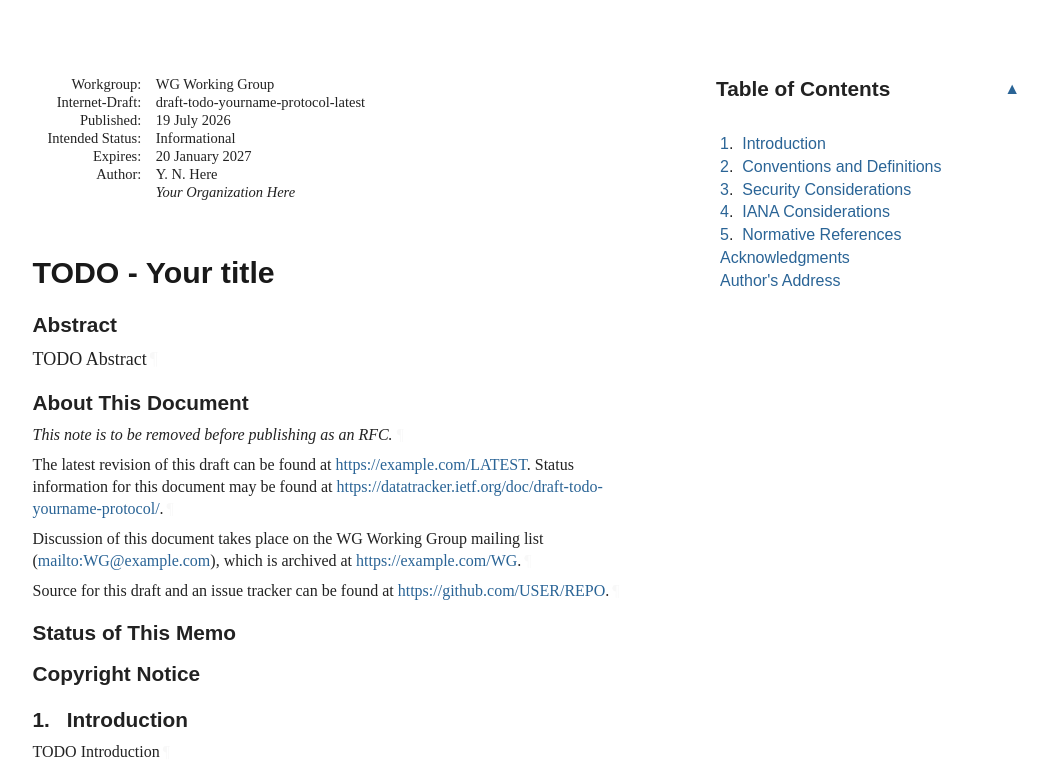
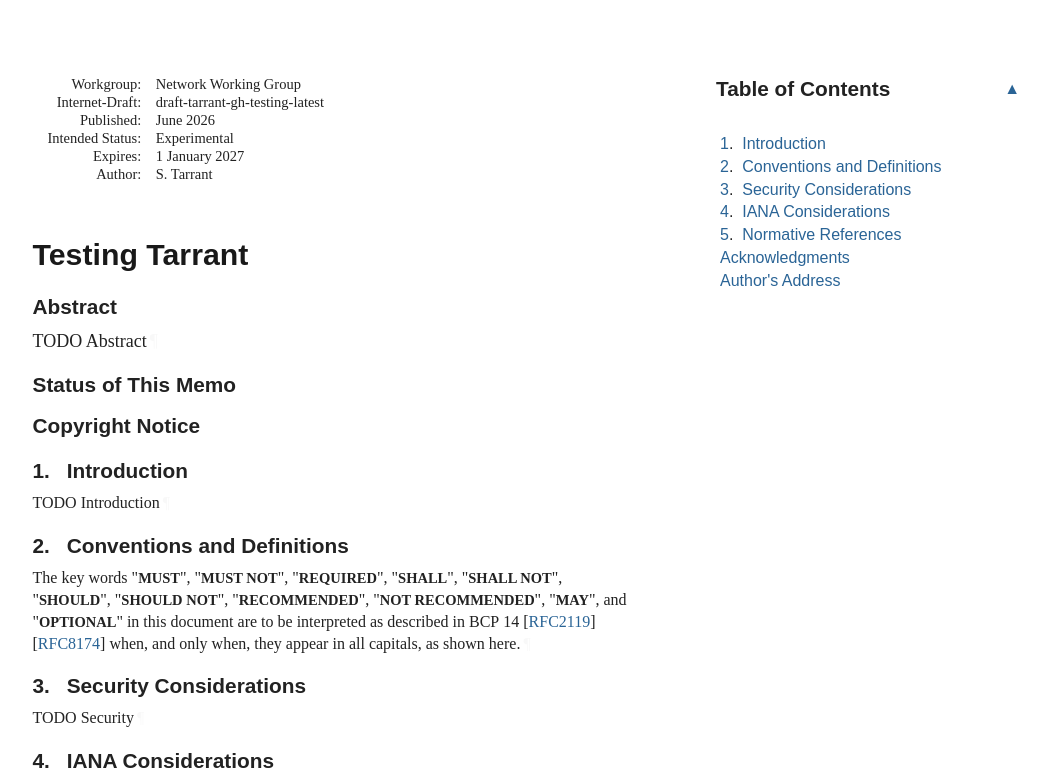
Before and after one commit to starrant-rpc/draft-tarrant-gh-testing, a plain HTML site: page draft-todo-yourname-protocol.html in a window 1280 px wide. Shown: the top 777 px of the page, without its empty margins (92-1140 px from the left). Drawn offline with Linux system fonts and the light colour scheme; a web font is replaced by a local one.

Commit message:
Script updating gh-pages from 017966b. [ci skip]

```diff
--- a/draft-todo-yourname-protocol.html
+++ b/draft-todo-yourname-protocol.html
@@ -4,16 +4,16 @@
 <meta charset="utf-8">
 <meta content="Common,Latin" name="scripts">
 <meta content="initial-scale=1.0" name="viewport">
-<title>TODO - Your title</title>
-<meta content="Your Name Here" name="author">
+<title>Testing Tarrant</title>
+<meta content="Sarah Tarrant" name="author">
 <meta content="
        TODO Abstract
     " name="description">
 <meta content="xml2rfc 3.34.0" name="generator">
-<meta content="next generation" name="keyword">
-<meta content="unicorn" name="keyword">
-<meta content="AI-native" name="keyword">
-<meta content="draft-todo-yourname-protocol-latest" name="ietf.draft">
+<meta content="sarah" name="keyword">
+<meta content="tarrant" name="keyword">
+<meta content="AI-negative" name="keyword">
+<meta content="draft-tarrant-gh-testing-latest" name="ietf.draft">
 <!-- Generator version information:
   xml2rfc 3.34.0
     Python 3.14.5
@@ -1045,12 +1045,12 @@ svg {
 <table class="ears">
 <thead><tr>
 <td class="left">Internet-Draft</td>
-<td class="center">TODO - Abbreviation</td>
-<td class="right">July 2026</td>
+<td class="center">TTesting</td>
+<td class="right">June 2026</td>
 </tr></thead>
 <tfoot><tr>
-<td class="left">Here</td>
-<td class="center">Expires 20 January 2027</td>
+<td class="left">Tarrant</td>
+<td class="center">Expires 1 January 2027</td>
 <td class="right">[Page]</td>
 </tr></tfoot>
 </table>
@@ -1058,45 +1058,29 @@ svg {
 <div id="internal-metadata" class="document-information">
 <dl id="identifiers">
 <dt class="label-workgroup">Workgroup:</dt>
-<dd class="workgroup">WG Working Group</dd>
+<dd class="workgroup">Network Working Group</dd>
 <dt class="label-internet-draft">Internet-Draft:</dt>
-<dd class="internet-draft">draft-todo-yourname-protocol-latest</dd>
+<dd class="internet-draft">draft-tarrant-gh-testing-latest</dd>
 <dt class="label-published">Published:</dt>
 <dd class="published">
-<time datetime="2026-07-19" class="published">19 July 2026</time>
+<time datetime="2026-06" class="published">June 2026</time>
     </dd>
 <dt class="label-intended-status">Intended Status:</dt>
-<dd class="intended-status">Informational</dd>
+<dd class="intended-status">Experimental</dd>
 <dt class="label-expires">Expires:</dt>
-<dd class="expires"><time datetime="2027-01-20">20 January 2027</time></dd>
+<dd class="expires"><time datetime="2027-01-01">1 January 2027</time></dd>
 <dt class="label-authors">Author:</dt>
 <dd class="authors">
 <div class="author">
-      <div class="author-name">Y. N. Here</div>
-<div class="org">Your Organization Here</div>
+      <div class="author-name">S. Tarrant</div>
 </div>
 </dd>
 </dl>
 </div>
-<h1 id="title">TODO - Your title</h1>
+<h1 id="title">Testing Tarrant</h1>
 <section id="section-abstract">
       <h2 id="abstract"><a href="#abstract" class="selfRef">Abstract</a></h2>
 <p id="section-abstract-1">TODO Abstract<a href="#section-abstract-1" class="pilcrow">¶</a></p>
-</section>
-<section class="note rfcEditorRemove" id="section-note.1">
-      <h2 id="name-about-this-document">
-<a href="#name-about-this-document" class="section-name selfRef">About This Document</a>
-      </h2>
-<p id="section-note.1-1">This note is to be removed before publishing as an RFC.<a href="#section-note.1-1" class="pilcrow">¶</a></p>
-<p id="section-note.1-2">
-        The latest revision of this draft can be found at <span><a href="https://example.com/LATEST">https://example.com/LATEST</a></span>.
-        Status information for this document may be found at <span><a href="https://datatracker.ietf.org/doc/draft-todo-yourname-protocol/">https://datatracker.ietf.org/doc/draft-todo-yourname-protocol/</a></span>.<a href="#section-note.1-2" class="pilcrow">¶</a></p>
-<p id="section-note.1-3">
-        Discussion of this document takes place on the
-        WG Working Group mailing list (<span><a href="mailto:WG@example.com">mailto:WG@example.com</a></span>),
-        which is archived at <span><a href="https://example.com/WG">https://example.com/WG</a></span>.<a href="#section-note.1-3" class="pilcrow">¶</a></p>
-<p id="section-note.1-4">Source for this draft and an issue tracker can be found at
-        <span><a href="https://github.com/USER/REPO">https://github.com/USER/REPO</a></span>.<a href="#section-note.1-4" class="pilcrow">¶</a></p>
 </section>
 <div id="status-of-memo">
 <section id="section-boilerplate.1">
@@ -1117,7 +1101,7 @@ svg {
         time. It is inappropriate to use Internet-Drafts as reference
         material or to cite them other than as "work in progress."<a href="#section-boilerplate.1-3" class="pilcrow">¶</a></p>
 <p id="section-boilerplate.1-4">
-        This Internet-Draft will expire on 20 January 2027.<a href="#section-boilerplate.1-4" class="pilcrow">¶</a></p>
+        This Internet-Draft will expire on 3 December 2026.<a href="#section-boilerplate.1-4" class="pilcrow">¶</a></p>
 </section>
 </div>
 <div id="copyright">
@@ -1237,11 +1221,10 @@ appear in all capitals, as shown here.<a href="#section-2-1" class="pilcrow">¶<
 <a href="#name-authors-address" class="section-name selfRef">Author's Address</a>
       </h2>
 <address class="vcard">
-        <div dir="auto" class="left"><span class="fn nameRole">Your Name Here</span></div>
-<div dir="auto" class="left"><span class="org">Your Organization Here</span></div>
+        <div dir="auto" class="left"><span class="fn nameRole">Sarah Tarrant</span></div>
 <div class="email">
 <span>Email:</span>
-<a href="mailto:your.email@example.com" class="email">your.email@example.com</a>
+<a href="mailto:starrant@staff.rfc-editor" class="email">starrant@staff.rfc-editor</a>
 </div>
 </address>
 </section>
```
Also changed, not shown: index.html (+2 -2 lines), draft-todo-yourname-protocol.txt.
